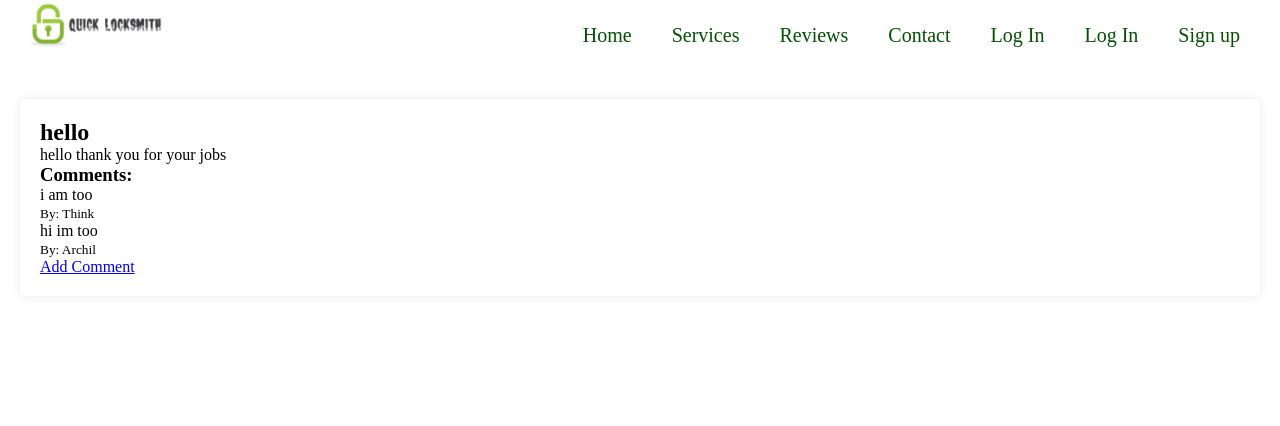
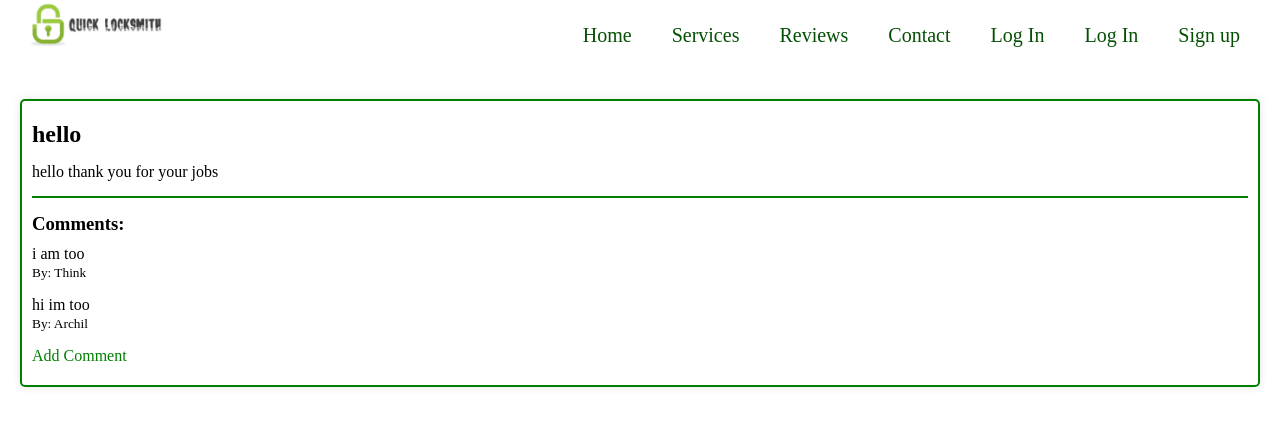
Before and after one commit to zura-hub/quiqfullver, a Django app: page /reviews/6/ in a window 1280 px wide. Shown: the part 21-447 px from the top of the page. Run offline with Django 4.2, Linux system fonts and the light colour scheme; data comes from the database, SQL or seed files in the repository; both versions use the stored data as it was after the commit.

Commit message:
next commit

```diff
--- a/main/static/main/css/index.css
+++ b/main/static/main/css/index.css
@@ -341,8 +341,42 @@ label {
     margin: auto;
 }
 
+.review > * {
+    margin-bottom:15px;
+}
+
+.review  {
+    border: 2px solid green;
+    padding: 20px 10px;
+}
+
+.review > h3 {
+    margin: 10px 0px;
+}
+
+.review > p {
+    padding-bottom:15px;
+    border-bottom: 2px solid green;
+}
+
+.btnR{
+    margin-bottom: 20px;
+}
 
 
+#id_content{
+    margin-bottom:20px;
+}
+
+
+.add-comment-link{
+    text-decoration: none;
+    color: green;
+}
+
+.add-comment-link:hover {
+    color: #04d204;
+}
 
 /* desckdop */
 
```
Also changed, not shown: db.sqlite3.
